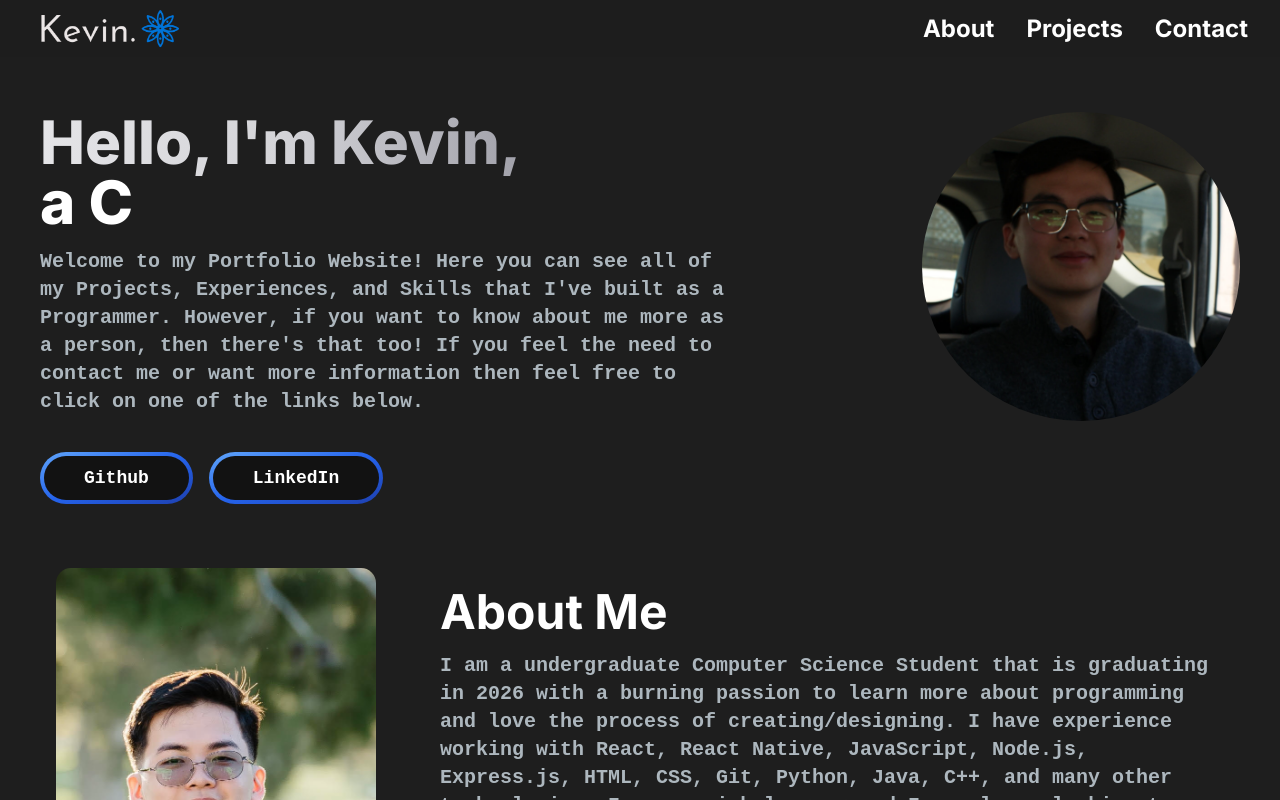
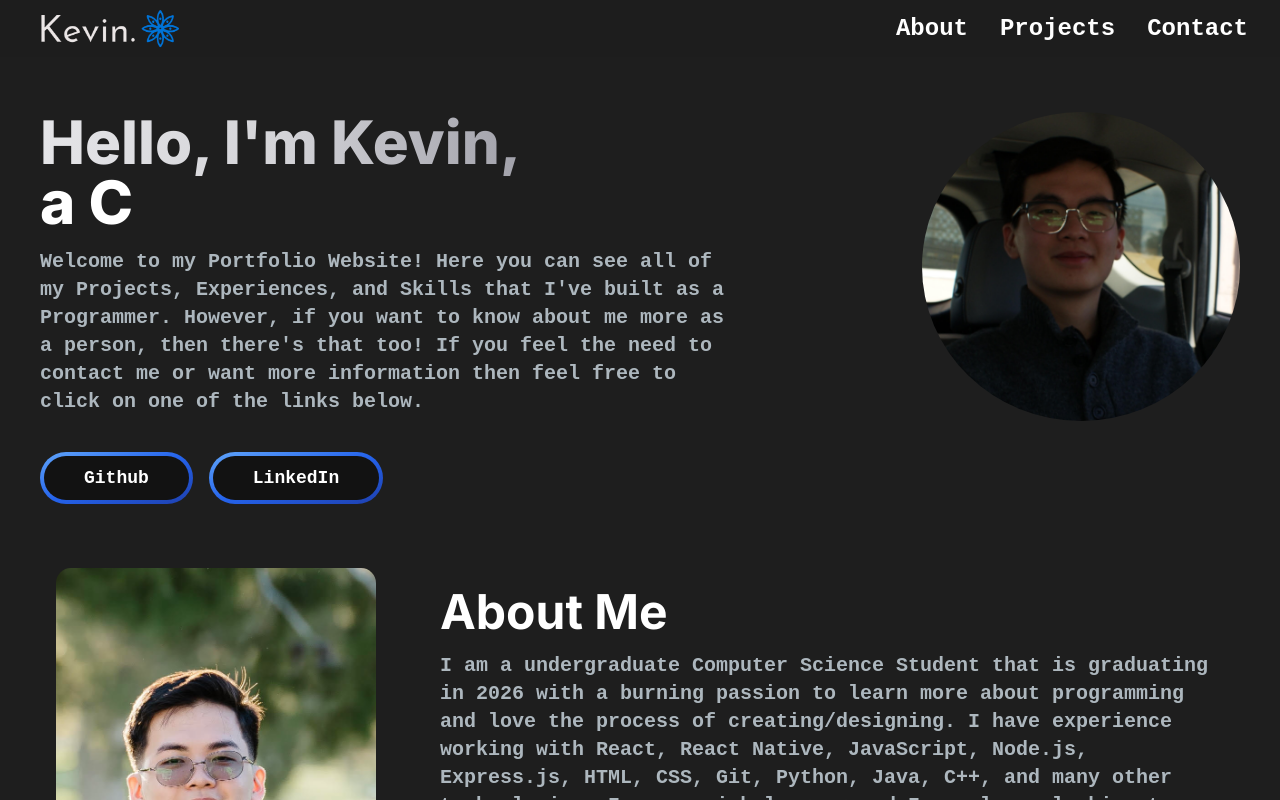
Before and after one commit to Kevin06x/Personal-Website, a Next.js app in the folder personal/: page / in a window 1280 px wide. Shown: the top 800 px of the page. Built offline with nearby package versions, Linux system fonts and the light colour scheme.

Commit message:
Font Change

```diff
--- a/personal/app/components/Navbar.jsx
+++ b/personal/app/components/Navbar.jsx
@@ -47,7 +47,7 @@
                 }
             </div>
             <div className='menu hidden md:block md:w-auto' id="navbar">
-                <ul className='flex p-4 md:p-0 md:flex-row md:space-x-8 mt-0'>
+                <ul className='flex p-4 md:p-0 md:flex-row md:space-x-8 mt-0'  style={{ fontFamily: 'Source Code Pro, monospace', fontWeight: 900, fontStyle: 'normal' }}>
                     {
                         navLinks.map((link, index) => (
                             <li key={index}>
```
